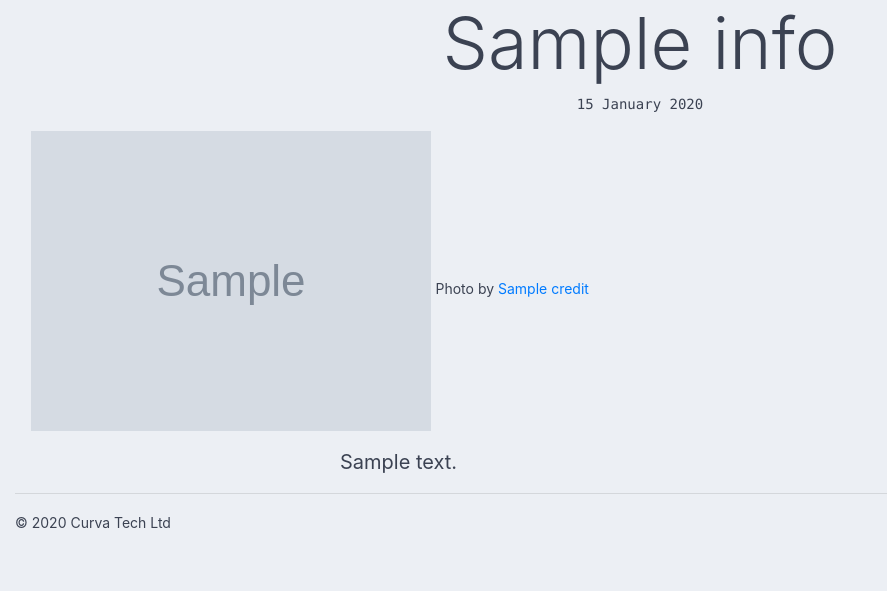
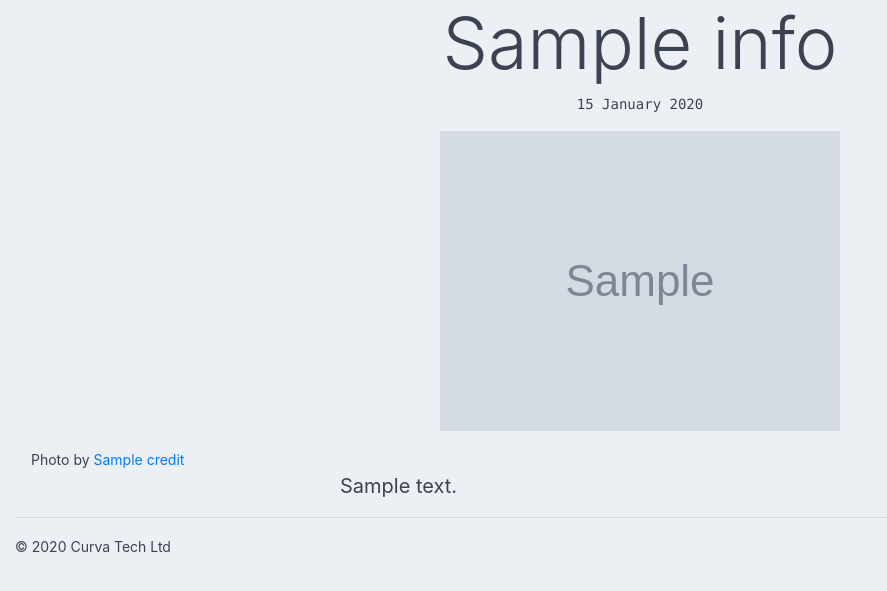
Before and after one commit to maryannh/dandelion2, a Flask app: template templates/post.html in a window 1280 px wide. Shown: the part 136-727 px from the top of the page, without its empty margins (0-887 px from the left). Run offline with Flask 2, Linux system fonts and the light colour scheme; the template is opened without the code that fills it: most values are stand-ins (such as "Sample title", 1, 10 or a date in 2020); grey boxes marked "Sample" are stand-in pictures; some libraries are stand-ins or nearby versions; some web fonts are replaced.

Commit message:
bugfixes

```diff
--- a/static/style.css
+++ b/static/style.css
@@ -41,6 +41,10 @@ body.post h2 {
 
 }
 
+img.hero {
+  display: block;
+}
+
 div.post-text {
   font-size: 1.25rem;
 }
--- a/templates/index.html
+++ b/templates/index.html
@@ -23,7 +23,7 @@
               <div class="col-sm text">
                 <h3><a href="{{ config.BASE_URL }}/post/{{ post["item_id"] }}">{{ post["title"] }}</a></h3>
                 <p class="meta text-monospace small mt-0">{{ post["date"].strftime("%-d %B %Y") }}</p>
-            <p>{{ post["text"]|truncate(120) }} </p>          </div>
+            <p>{{ post["text"]|truncate(120)|striptags }} </p>          </div>
           </div>
           {% endfor %}
           <!-- end post loop -->
--- a/templates/post.html
+++ b/templates/post.html
@@ -12,11 +12,11 @@
 {% block content %}
 
  <div class="row">
-        <div class="col-sm post mx-3">
+        <div class="col-sm post mx-3 clearfix">
           <h2 class="text-center display-3">{{ info["title"] }}</h2>
           <p class="meta text-monospace small text-center">{{ info["date"].strftime("%-d %B %Y") }}</p>
-         <img src="{{ info["image"] }}" class="img-fluid mb-3" alt="{{ info["title"] }}">
-         <small class="mx-auto">
+         <img src="{{ info["image"] }}" class="img-fluid mb-3 hero mx-auto" alt="{{ info["title"] }}">
+         <small class="text-center">
             Photo by <a href="{{ info["credits"]["url"] }}">{{ info["credits"]["name"] }}</a>
         </small>
 
```
